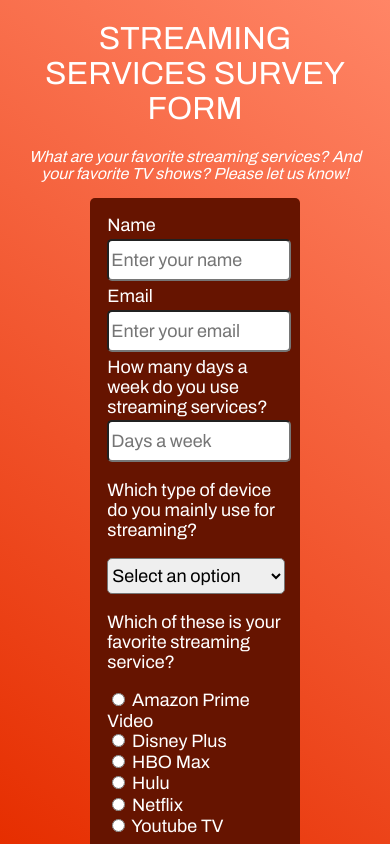
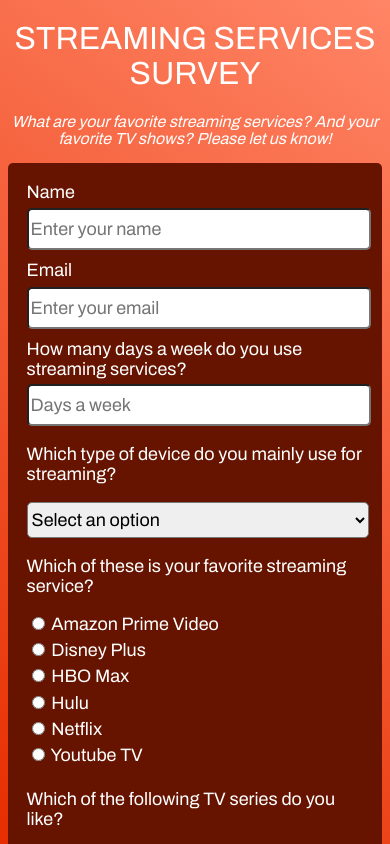
Before and after one commit to Zambranoefs/survey-form, a plain HTML site: page index.html in a window 390 px wide. Shown: the top 844 px of the page. Drawn offline with Linux system fonts and the light colour scheme.

Commit message:
Added a meta tag, name: viewport
Removed the word 'form' from the title

Reduced the width of the form for mobile viewport

Increased the margin of the form for mobile viewport

```diff
--- a/index.html
+++ b/index.html
@@ -3,10 +3,11 @@
     <head>
         <title>Streaming services survey form</title>
         <link rel="stylesheet" href="stylesheet.css">
+        <meta name="viewport" content="width=device-width,initial-scale=1.0"> <!--Thanks to: <meta name="viewport" content="width=device-width,initial-scale=1.0">-->
     </head>
 <body class="archivo-font">
 
-    <h1 class="text-center" id="title">STREAMING SERVICES SURVEY FORM</h1>
+    <h1 class="text-center" id="title">STREAMING SERVICES SURVEY</h1>
 
     <p id="description" class="text-center italic">What are your favorite streaming services? And your favorite TV shows? Please let us know!</p>
 
--- a/stylesheet.css
+++ b/stylesheet.css
@@ -12,6 +12,13 @@
   margin-top: 1.5%;
 }
 
+@media (max-width: 500px)
+{
+  #survey-form
+  {
+    width: 90%;
+  }
+}
 
 /*Classes*/
 .archivo-font
@@ -61,6 +68,13 @@ body
   background: linear-gradient(35deg, #e62e00, #ff8566);
   background-attachment: fixed; /*Credits: https://stackoverflow.com/a/2870024*/
 }
+@media (max-width: 500px)
+{
+  body
+  {
+    margin: 2%;
+  }
+}
 
 button
 {
```
